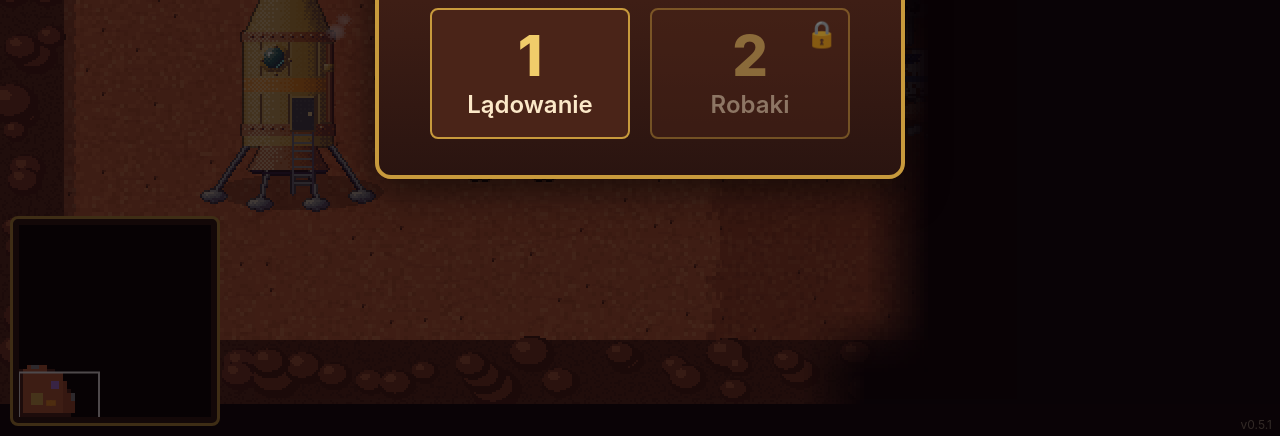
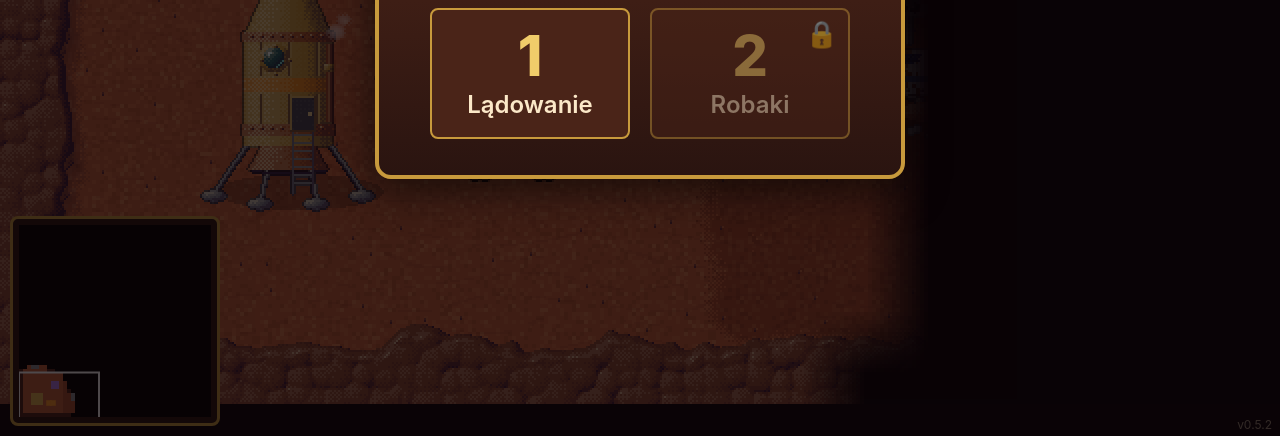
Before and after one commit to gfudro/czerwona-planeta, a plain HTML site: page index.html in a window 1280 px wide. Shown: the part 364-800 px from the top of the page. Drawn offline with Linux system fonts and the light colour scheme; animation ran at ten frames a second.

Commit message:
Teren bez kratki: organiczne brzegi skał, wydm i szczelin
Obraz terenu liczony z wygładzonego pola kafli z szumem: skały jako
płaskowyże z głazami, ścianą urwiska i cieniem, wydmy z miękkim
przejściem, szczeliny jako ciągłe poszarpane rozpadliny. Logika
chodzenia bez zmian.

Co-Authored-By: Claude Opus 5.5 <noreply@anthropic.com>

```diff
--- a/index.html
+++ b/index.html
@@ -292,6 +292,7 @@
   <script src="src/combat.js"></script>
   <script src="src/missions.js"></script>
   <script src="src/sprites.js"></script>
+  <script src="src/terrain.js"></script>
   <script src="src/creatures.js"></script>
   <script src="src/objects.js"></script>
   <script src="src/render.js"></script>
--- a/src/data.js
+++ b/src/data.js
@@ -3,7 +3,7 @@
 (function (CP) {
   'use strict';
 
-  CP.VERSION = '0.5.1';
+  CP.VERSION = '0.5.2';
 
   // Art pixels per tile, and how many screen pixels each art pixel takes.
   CP.ART_TILE = 32;
--- a/src/sprites.js
+++ b/src/sprites.js
@@ -108,95 +108,4 @@
     return s;
   };
 
-  /**
-   * The whole map painted once into one big bitmap: rust sand with grain,
-   * darker dunes, boulders of red rock and dark cracks in the ground.
-   */
-  CP.paintTerrain = function (map) {
-    const T = CP.ART_TILE;
-    const c = new (PC())(map.w * T, map.h * T);
-    const kind = (x, y) => (CP.inBounds(map, x, y) ? map.terrain[y * map.w + x] : CP.T.ROCK);
-    const SAND = [0xc4623a, 0xcc6c42, 0xb85a34, 0xd27a4c];
-    const DUNE = [0xa84e2e, 0xb05632, 0x9c4628, 0xb85e38];
-    for (let py = 0; py < c.h; py++) {
-      const ty = (py / T) | 0;
-      for (let px = 0; px < c.w; px++) {
-        const tx = (px / T) | 0;
-        const n = CP.hash(px >> 1, py >> 1, 3);
-        // Dune edges get a little noise so tiles don't look square.
-        let k = kind(tx, ty);
-        if (k <= CP.T.DUNE) {
-          const fx = (px % T) / T, fy = (py % T) / T;
-          const jitter = CP.hash(px >> 2, py >> 2, 9) * 0.35;
-          if (fx < jitter && kind(tx - 1, ty) <= CP.T.DUNE) k = kind(tx - 1, ty);
-          else if (fy < jitter && kind(tx, ty - 1) <= CP.T.DUNE) k = kind(tx, ty - 1);
-        }
-        const pal = k === CP.T.DUNE ? DUNE : SAND;
-        let col = n < 0.6 ? pal[0] : n < 0.8 ? pal[1] : n < 0.95 ? pal[2] : pal[3];
-        // Ripples in the sand.
-        const wave = Math.sin(px * 0.05 + Math.sin(py * 0.12) * 1.5) * 4;
-        if (((py + Math.round(wave)) % 11 === 0) && CP.hash(px >> 3, py >> 3, 5) < 0.6) col = CP.mix(col, 0x7a2e1a, 0.14);
-        c.raw(px, py, col);
-      }
-    }
-    // Pebbles.
-    for (let ty = 0; ty < map.h; ty++)
-      for (let tx = 0; tx < map.w; tx++) {
-        if (kind(tx, ty) > CP.T.DUNE) continue;
-        for (let k = 0; k < 3; k++) {
-          if (CP.hash(tx, ty, 20 + k) > 0.45) continue;
-          const x = tx * T + Math.floor(CP.hash(tx, ty, 30 + k) * 28) + 2, y = ty * T + Math.floor(CP.hash(tx, ty, 40 + k) * 28) + 2;
-          c.raw(x, y, 0x7a3a24).raw(x + 1, y, 0x9a4a2c).raw(x, y + 1, 0x5a2618);
-        }
-      }
-    // Cracks: dark ground with lit upper edge.
-    for (let ty = 0; ty < map.h; ty++)
-      for (let tx = 0; tx < map.w; tx++) {
-        if (kind(tx, ty) !== CP.T.CRACK) continue;
-        c.origin(tx * T, ty * T);
-        for (let y = 0; y < T; y++)
-          for (let x = 0; x < T; x++) {
-            const edge = 5 + Math.floor(CP.hash(tx * T + x, ty, 11) * 4);
-            const top = kind(tx, ty - 1) !== CP.T.CRACK && y < edge;
-            const bottom = kind(tx, ty + 1) !== CP.T.CRACK && y >= T - edge + 2;
-            const left = kind(tx - 1, ty) !== CP.T.CRACK && x < edge - 1;
-            const right = kind(tx + 1, ty) !== CP.T.CRACK && x >= T - edge + 1;
-            if (top || bottom || left || right) continue;
-            const depth = y < edge + 3 && kind(tx, ty - 1) !== CP.T.CRACK ? 0x5a2016 : 0x2a0e0a;
-            c.px(x, y, CP.hash(x, y, tx + ty) < 0.1 ? 0x3a140e : depth);
-          }
-      }
-    c.origin(0, 0);
-    // Rocks: a base plate plus lit boulders spilling a little over the edges.
-    for (let ty = 0; ty < map.h; ty++)
-      for (let tx = 0; tx < map.w; tx++) {
-        if (kind(tx, ty) !== CP.T.ROCK) continue;
-        c.origin(tx * T, ty * T);
-        c.rect(0, 0, T, T, 0x5a2a1c);
-        for (let y = 0; y < T; y++) for (let x = 0; x < T; x++) if (CP.hash(x + tx * T, y + ty * T, 7) < 0.25) c.px(x, y, 0x4c2216);
-      }
-    for (let ty = 0; ty < map.h; ty++)
-      for (let tx = 0; tx < map.w; tx++) {
-        if (kind(tx, ty) !== CP.T.ROCK) continue;
-        c.origin(tx * T, ty * T);
-        const n = 2 + Math.floor(CP.hash(tx, ty, 50) * 2);
-        for (let k = 0; k < n; k++) {
-          const bx = 6 + CP.hash(tx, ty, 60 + k) * 20, by = 6 + CP.hash(tx, ty, 70 + k) * 20;
-          const r = 6 + CP.hash(tx, ty, 80 + k) * 7;
-          c.blob(bx, by, r, r * 0.8, 0x4a1e14, 0x7e3a26, 0xa85a3a);
-        }
-      }
-    c.origin(0, 0);
-    // Shadow on the sand to the right of and below rocks.
-    for (let ty = 0; ty < map.h; ty++)
-      for (let tx = 0; tx < map.w; tx++) {
-        if (kind(tx, ty) > CP.T.DUNE) continue;
-        const sl = kind(tx - 1, ty) === CP.T.ROCK, su = kind(tx, ty - 1) === CP.T.ROCK;
-        if (!sl && !su) continue;
-        for (let y = 0; y < T; y++)
-          for (let x = 0; x < T; x++)
-            if ((sl && x < 5 + ((y >> 2) & 1)) || (su && y < 5 + ((x >> 2) & 1))) c.shade(tx * T + x, ty * T + y, 0.25);
-      }
-    return c;
-  };
 })(window.CP = window.CP || {});
--- /dev/null
+++ b/src/terrain.js
@@ -0,0 +1,200 @@
+// Terrain painted once per map into one big bitmap. The map logic is a grid
+// of tiles, but the picture is not: rock, dunes and cracks get rounded,
+// noisy edges from a smoothed field, rock gets height with boulders lit
+// from the top-left, and casts a shadow on the sand.
+(function (CP) {
+  'use strict';
+
+  const BAYER = [0, 8, 2, 10, 12, 4, 14, 6, 3, 11, 1, 9, 15, 7, 13, 5];
+
+  function smooth(t) { return t * t * (3 - 2 * t); }
+
+  /** Smooth value noise in [0, 1) with features about `scale` pixels big. */
+  function vnoise(x, y, scale, seed) {
+    const fx = x / scale, fy = y / scale;
+    const ix = Math.floor(fx), iy = Math.floor(fy);
+    const tx = smooth(fx - ix), ty = smooth(fy - iy);
+    const a = CP.hash(ix, iy, seed), b = CP.hash(ix + 1, iy, seed);
+    const c = CP.hash(ix, iy + 1, seed), d = CP.hash(ix + 1, iy + 1, seed);
+    return (a + (b - a) * tx) + ((c + (d - c) * tx) - (a + (b - a) * tx)) * ty;
+  }
+
+  function fbm(x, y, seed) {
+    return vnoise(x, y, 22, seed) * 0.55 + vnoise(x, y, 9, seed + 1) * 0.3 + vnoise(x, y, 4, seed + 2) * 0.15;
+  }
+
+  /**
+   * A field over the whole bitmap: 1 inside tiles of `kind`, 0 outside,
+   * blended smoothly between tile centres (so square tiles become round).
+   */
+  function makeField(map, T, test) {
+    const W = map.w, H = map.h;
+    const tile = new Float32Array(W * H);
+    for (let i = 0; i < W * H; i++) tile[i] = test(map.terrain[i]) ? 1 : 0;
+    const at = (x, y) => (x < 0 || y < 0 || x >= W || y >= H ? (test(CP.T.ROCK) ? 1 : 0) : tile[y * W + x]);
+    return (px, py) => {
+      const fx = (px + 0.5) / T - 0.5, fy = (py + 0.5) / T - 0.5;
+      const ix = Math.floor(fx), iy = Math.floor(fy);
+      const tx = smooth(fx - ix), ty = smooth(fy - iy);
+      const a = at(ix, iy), b = at(ix + 1, iy), c = at(ix, iy + 1), d = at(ix + 1, iy + 1);
+      return (a + (b - a) * tx) * (1 - ty) + (c + (d - c) * tx) * ty;
+    };
+  }
+
+  CP.paintTerrain = function (map) {
+    const T = CP.ART_TILE;
+    const W = map.w * T, H = map.h * T;
+    const c = new CP.PixelCanvas(W, H);
+    const data = c.data;
+    const M = CP.MAT;
+    const rockF = makeField(map, T, (k) => k === CP.T.ROCK);
+    const duneF = makeField(map, T, (k) => k === CP.T.DUNE);
+
+    // 1. Height of the rock: a cliff rising at the noisy edge, boulders on top.
+    const rockH = new Float32Array(W * H);
+    const crack = new Float32Array(W * H).fill(-1);
+    const CELL = 11;
+    for (let y = 0; y < H; y++)
+      for (let x = 0; x < W; x++) {
+        const i = y * W + x;
+        const f = rockF(x, y);
+        if (f > 0.12) {
+          const v = f + (vnoise(x, y, 26, 7) - 0.5) * 0.55 + (vnoise(x, y, 8, 8) - 0.5) * 0.28;
+          const edge = Math.max(0, Math.min(1, (v - 0.5) * 5));
+          if (edge > 0) {
+            // Boulders: domes around jittered points of a grid.
+            const cx = Math.floor(x / CELL), cy = Math.floor(y / CELL);
+            let bump = 0;
+            for (let oy = -1; oy <= 1; oy++)
+              for (let ox = -1; ox <= 1; ox++) {
+                const gx = cx + ox, gy = cy + oy;
+                const px = (gx + 0.2 + CP.hash(gx, gy, 71) * 0.6) * CELL, py = (gy + 0.2 + CP.hash(gx, gy, 72) * 0.6) * CELL;
+                const r = CELL * (0.55 + CP.hash(gx, gy, 73) * 0.45);
+                const d2 = ((x + 0.5 - px) ** 2 + (y + 0.5 - py) ** 2) / (r * r);
+                if (d2 < 1) bump = Math.max(bump, Math.sqrt(1 - d2));
+              }
+            rockH[i] = edge * (0.55 + bump * 0.6);
+          }
+        }
+      }
+
+    // Cracks: jagged lines through the centres of crack tiles (also diagonal ones),
+    // of varying width. crack[i] > 0 inside, slightly below 0 on the lip.
+    const isCrack = (tx, ty) => CP.inBounds(map, tx, ty) && map.terrain[ty * map.w + tx] === CP.T.CRACK;
+    const centre = (tx, ty) => [tx * T + 16 + (CP.hash(tx, ty, 91) - 0.5) * 12, ty * T + 16 + (CP.hash(tx, ty, 92) - 0.5) * 12];
+    const segs = [];
+    for (let ty = 0; ty < map.h; ty++)
+      for (let tx = 0; tx < map.w; tx++) {
+        if (!isCrack(tx, ty)) continue;
+        let linked = false;
+        for (const [dx, dy] of [[1, 0], [0, 1], [1, 1], [-1, 1]]) {
+          if (!isCrack(tx + dx, ty + dy)) continue;
+          if (dx && dy && (isCrack(tx + dx, ty) || isCrack(tx, ty + dy))) continue; // already joined around the corner
+          segs.push([...centre(tx, ty), ...centre(tx + dx, ty + dy)]);
+          linked = true;
+        }
+        const [cx, cy] = centre(tx, ty);
+        if (!linked) segs.push([cx - 8, cy, cx + 8, cy]);
+      }
+    for (const [ax, ay, bx, by] of segs) {
+      const x0 = Math.max(0, Math.floor(Math.min(ax, bx) - 12)), x1 = Math.min(W - 1, Math.ceil(Math.max(ax, bx) + 12));
+      const y0 = Math.max(0, Math.floor(Math.min(ay, by) - 12)), y1 = Math.min(H - 1, Math.ceil(Math.max(ay, by) + 12));
+      const vx = bx - ax, vy = by - ay, len2 = vx * vx + vy * vy || 1;
+      for (let y = y0; y <= y1; y++)
+        for (let x = x0; x <= x1; x++) {
+          const t = Math.max(0, Math.min(1, ((x + 0.5 - ax) * vx + (y + 0.5 - ay) * vy) / len2));
+          const d = Math.hypot(x + 0.5 - ax - vx * t, y + 0.5 - ay - vy * t);
+          const w = 2.5 + vnoise(x, y, 10, 17) * 5 + (vnoise(x, y, 3, 18) - 0.5) * 2;
+          const v = 1 - d / w;
+          const i = y * W + x;
+          if (v > crack[i]) crack[i] = v;
+        }
+    }
+
+    const sandR = M.sand;
+    const CRACK = CP.ramp(0x7a3420, 6, 0.85, 0.3);
+    const CLIFF = CP.ramp(0x8a4630, 6, 0.8, 0.3);
+    const SAND = [0xc4623a, 0xcc6c42, 0xb85a34, 0xd27a4c];
+    const DUNE = [0xa84e2e, 0xb05632, 0x9c4628, 0xb85e38];
+    const put = (i, col) => {
+      data[i * 4] = (col >> 16) & 255; data[i * 4 + 1] = (col >> 8) & 255; data[i * 4 + 2] = col & 255; data[i * 4 + 3] = 255;
+    };
+    const L = CP.LIGHT;
+
+    for (let y = 0; y < H; y++)
+      for (let x = 0; x < W; x++) {
+        const i = y * W + x;
+        const th = (BAYER[(y & 3) * 4 + (x & 3)] + 0.5) / 16;
+        const h = rockH[i];
+        if (h > 0) {
+          // 2. Rock lit by its slope.
+          const hx = (x + 1 < W ? rockH[i + 1] : h) - (x > 0 ? rockH[i - 1] : h);
+          const hy = (y + 1 < H ? rockH[i + W] : h) - (y > 0 ? rockH[i - W] : h);
+          let nx = -hx * 3.2, ny = -hy * 3.2, nz = 1;
+          const n = Math.hypot(nx, ny, nz);
+          nx /= n; ny /= n; nz /= n;
+          let l = 0.18 + 0.82 * Math.max(0, nx * L[0] + ny * L[1] + nz * L[2]);
+          l = l * 0.78 + (h - 0.55) * 0.3 - 0.04 + (CP.hash(x, y, 77) - 0.5) * 0.08;
+          // Dark seam at the foot of the cliff on the shaded sides.
+          const below = y + 1 < H ? rockH[i + W] : 1, right = x + 1 < W ? rockH[i + 1] : 1;
+          if (right === 0) l = Math.min(l, 0.12);
+          if (below === 0) l = Math.min(l, 0.3);
+          put(i, CP.tone(M.rock, l, x, y));
+          continue;
+        }
+        const k = crack[i];
+        if (k > 0) {
+          // 3. Crack: a narrow jagged gash; its upper wall faces us and is lit, the bottom is dark.
+          let wall = 0;
+          for (let d = 1; d <= 4; d++) if (y - d < 0 || crack[i - d * W] <= 0) { wall = d; break; }
+          let l = wall ? 0.62 - wall * 0.1 : 0.04;
+          l += (CP.hash(x, y, 79) - 0.5) * 0.08;
+          put(i, CP.tone(CRACK, l, x, y));
+          continue;
+        }
+        // 4. Cliff face under the rock: a short wall facing us, so the rock stands up.
+        const wallLen = 5 + Math.floor(vnoise(x, 0, 11, 81) * 5);
+        let wd = 0;
+        for (let d = 1; d <= wallLen; d++) if (y - d >= 0 && rockH[i - d * W] > 0) { wd = d; break; }
+        if (wd) {
+          const last = wd === wallLen;
+          let l = 0.44 - wd * 0.035 + (CP.hash(x >> 1, 0, 83) - 0.5) * 0.2 + (CP.hash(x, y, 84) - 0.5) * 0.05;
+          if (last) l = 0.06;
+          put(i, CP.tone(CLIFF, l, x, y));
+          continue;
+        }
+        // 5. Sand with grain, softly blended into darker dunes.
+        const g = CP.hash(x >> 1, y >> 1, 3);
+        const dv = duneF(x, y) + (fbm(x, y, 31) - 0.5) * 0.7;
+        const dune = Math.max(0, Math.min(1, (dv - 0.35) * 2.5)) > th;
+        const pal = dune ? DUNE : SAND;
+        let col = g < 0.6 ? pal[0] : g < 0.8 ? pal[1] : g < 0.95 ? pal[2] : pal[3];
+        // Gentle wind ripples.
+        const wave = Math.sin(x * 0.05 + Math.sin(y * 0.12) * 1.5) * 4;
+        if ((y + Math.round(wave)) % 11 === 0 && CP.hash(x >> 3, y >> 3, 5) < 0.6) col = CP.mix(col, 0x7a2e1a, 0.14);
+        // Lip of a crack catches the light just below it.
+        if (k > -0.3) col = CP.mix(col, 0xe89a6a, 0.3);
+        // 5. Rock and its boulders cast a shadow to the bottom-right.
+        let sh = 0;
+        for (let s = 2; s <= 8; s += 2) {
+          const sx = x - s, sy = y - Math.round(s * 1.1) - 6;
+          if (sx >= 0 && sy >= 0 && rockH[sy * W + sx] > 0) { sh = 1 - (s - 2) / 8; break; }
+        }
+        if (sh > 0 && sh * 0.9 > th * 0.6) col = CP.mix(col, 0x3a1424, 0.28 * sh + 0.06);
+        put(i, col);
+      }
+
+    // Pebbles on the sand.
+    for (let ty = 0; ty < map.h; ty++)
+      for (let tx = 0; tx < map.w; tx++) {
+        if (map.terrain[ty * map.w + tx] > CP.T.DUNE) continue;
+        for (let k = 0; k < 3; k++) {
+          if (CP.hash(tx, ty, 20 + k) > 0.45) continue;
+          const x = tx * T + Math.floor(CP.hash(tx, ty, 30 + k) * 28) + 2, y = ty * T + Math.floor(CP.hash(tx, ty, 40 + k) * 28) + 2;
+          if (rockH[y * W + x] > 0 || crack[y * W + x] > -0.3) continue;
+          c.raw(x, y, sandR[1]).raw(x + 1, y, sandR[3]).raw(x, y + 1, sandR[0]);
+        }
+      }
+    return c;
+  };
+})(window.CP = window.CP || {});
```
Also changed, not shown: 1 other file.
